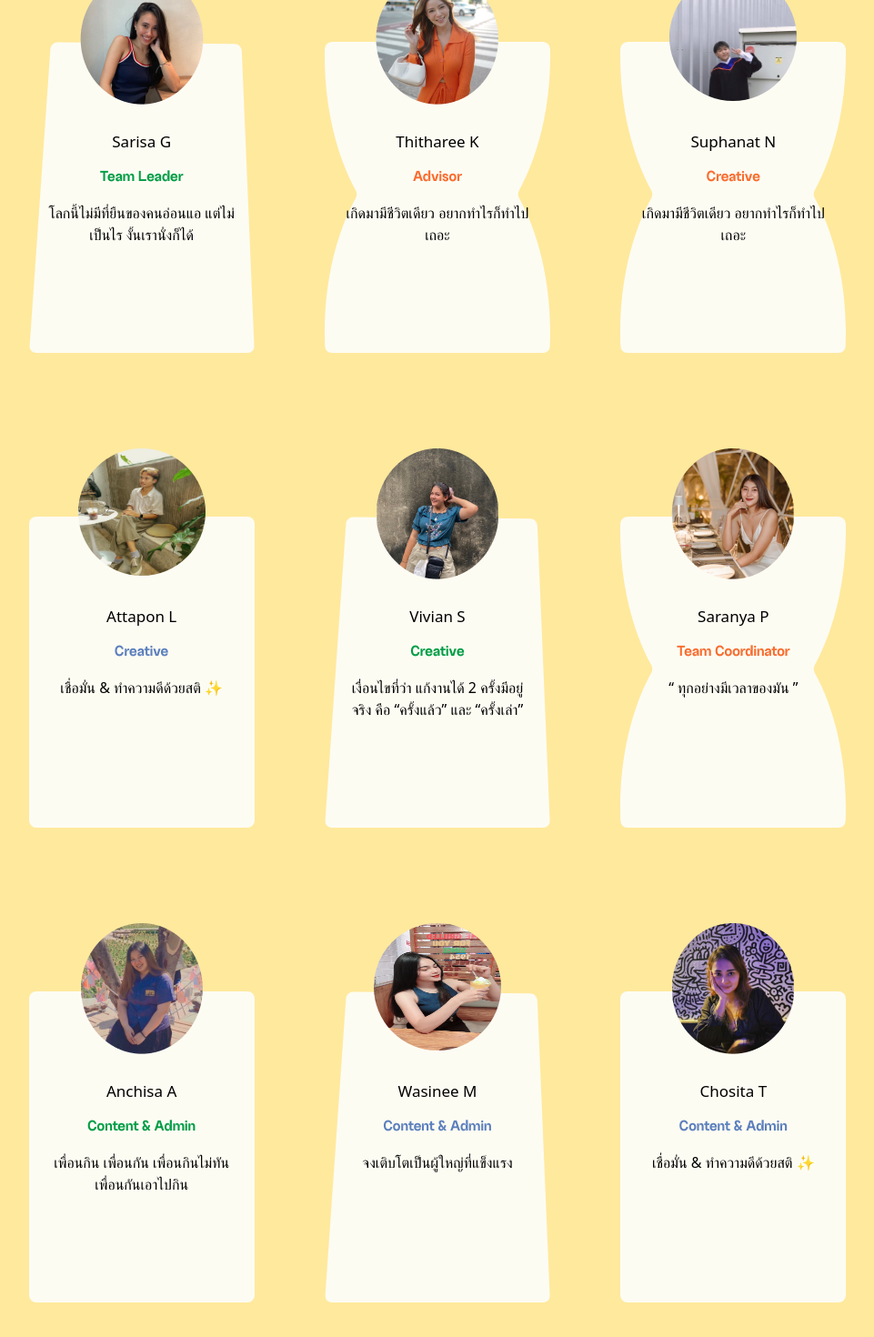
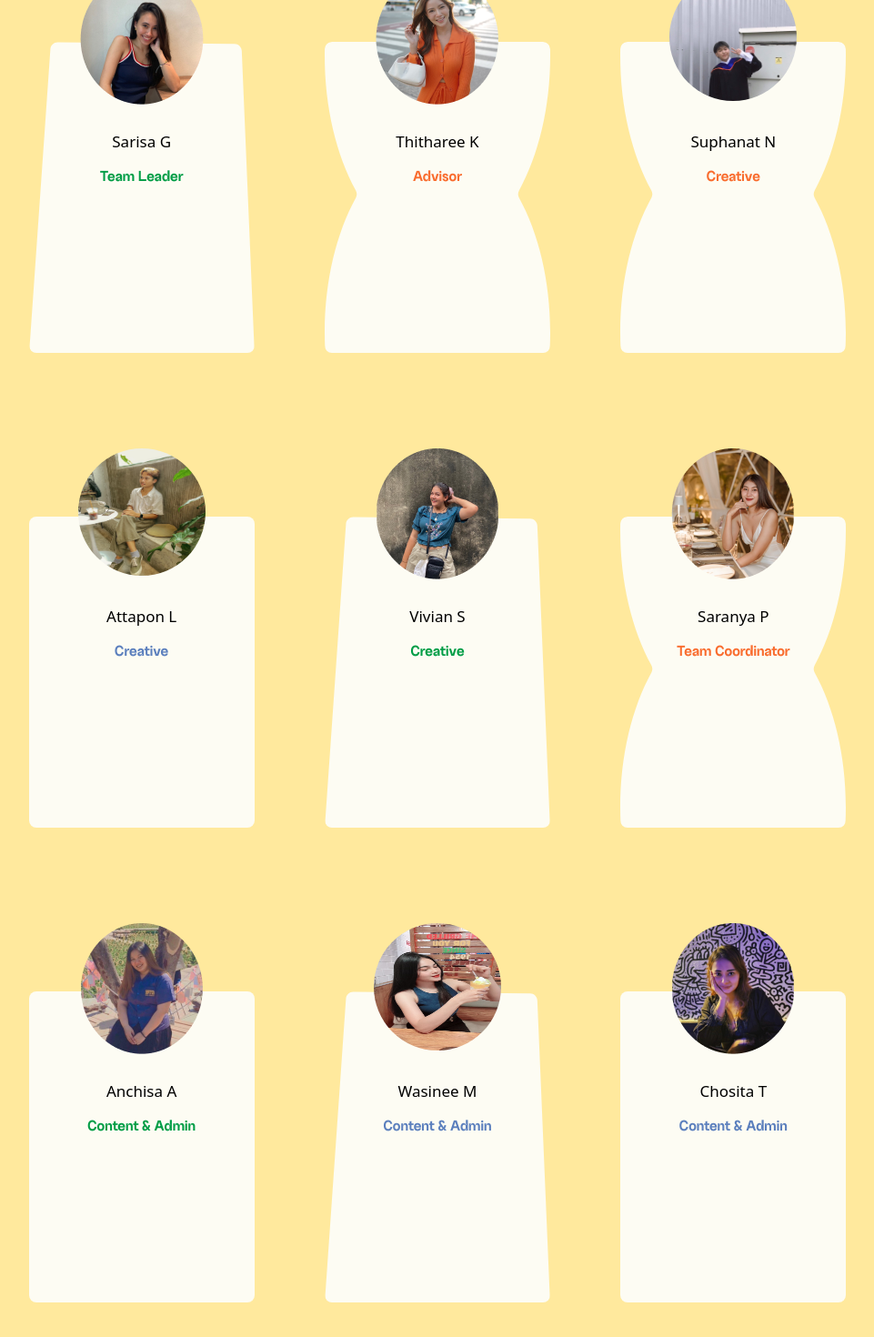
Before and after one commit to fatosaurus/Pedsupab, a React (Create React App) app: page /aboutus in a window 1280 px wide. Shown: the part 729-2199 px from the top of the page at 91% size, without its empty margins (159-1120 px from the left). Built offline with nearby package versions, Linux system fonts and the light colour scheme.

Commit message:
remove quote

```diff
--- a/src/components/About.js
+++ b/src/components/About.js
@@ -126,11 +126,11 @@ const About = () => {
                     Team Leader
                     <br />
                   </p>
-                  <p
+                  {/* <p
                   // className='quote'
                   >
                     โลกนี้ไม่มีที่ยืนของคนอ่อนแอ แต่ไม่เป็นไร งั้นเรานั่งก็ได้
-                  </p>
+                  </p> */}
                 </div>
               </div>
 
@@ -141,9 +141,9 @@ const About = () => {
                   </div>
                   <h4 className='card-title'>Thitharee K </h4>
                   <p className='color-orange sub-title'>Advisor </p>
-                  <p
+                  {/* <p
                   // className='quote'
-                  >เกิดมามีชีวิตเดียว อยากทำไรก็ทำไปเถอะ</p>
+                  >เกิดมามีชีวิตเดียว อยากทำไรก็ทำไปเถอะ</p> */}
                 </div>
               </div>
               {/* <div className='col-md-4'>
@@ -170,9 +170,9 @@ const About = () => {
                   </div>
                   <h4 className='card-title'>Suphanat N</h4>
                   <p className='color-orange sub-title'>Creative </p>
-                  <p
+                  {/* <p
                   // className='quote'
-                  >เกิดมามีชีวิตเดียว อยากทำไรก็ทำไปเถอะ</p>
+                  >เกิดมามีชีวิตเดียว อยากทำไรก็ทำไปเถอะ</p> */}
                 </div>
               </div>
               <div className='col-md-4'>
@@ -187,9 +187,9 @@ const About = () => {
                   </div>
                   <h4 className='card-title'>Attapon L</h4>
                   <p className='color-blue sub-title'>Creative </p>
-                  <p
+                  {/* <p
                   // className='quote'
-                  >เชื่อมั่น & ทำความดีด้วยสติ ✨</p>
+                  >เชื่อมั่น & ทำความดีด้วยสติ ✨</p> */}
                 </div>
               </div>
 
@@ -200,12 +200,12 @@ const About = () => {
                   </div>
                   <h4 className='card-title'>Vivian S</h4>
                   <p className='color-green sub-title'>Creative </p>
-                  <p
+                  {/* <p
                   // className='quote'
                   >
                     เงื่อนไขที่ว่า แก้งานได้ 2 ครั้งมีอยู่จริง คือ “ครั้งแล้ว”
                     และ “ครั้งเล่า”
-                  </p>
+                  </p> */}
                 </div>
               </div>
 
@@ -218,9 +218,9 @@ const About = () => {
                   <p className='color-orange sub-title'>
                     Team Coordinator
                   </p>
-                  <p
+                  {/* <p
                   // className='quote'
-                  >“ ทุกอย่างมีเวลาของมัน ”</p>
+                  >“ ทุกอย่างมีเวลาของมัน ”</p> */}
                 </div>
               </div>
               <div className='col-md-4'>
@@ -232,11 +232,11 @@ const About = () => {
                   <p className='color-green sub-title'>
                     Content & Admin
                   </p>
-                  <p
+                  {/* <p
                   // className='quote'
                   >
                     เพื่อนกิน เพื่อนกัน เพื่อนกินไม่ทัน เพื่อนกันเอาไปกิน
-                  </p>
+                  </p> */}
                 </div>
               </div>
               <div className='col-md-4'>
@@ -253,9 +253,9 @@ const About = () => {
                   <p className='color-blue sub-title'>
                     Content & Admin
                   </p>
-                  <p
+                  {/* <p
                   // className='quote'
-                  >จงเติบโตเป็นผู้ใหญ่ที่แข็งแรง</p>
+                  >จงเติบโตเป็นผู้ใหญ่ที่แข็งแรง</p> */}
                 </div>
               </div>
 
@@ -266,11 +266,11 @@ const About = () => {
                   </div>
                   <h4 className='card-title'>Chosita T</h4>
                   <p className='color-blue sub-title'>Content & Admin  </p>
-                  <p
+                  {/* <p
                   //
                   // className='quote'
 
-                  >เชื่อมั่น & ทำความดีด้วยสติ ✨</p>
+                  >เชื่อมั่น & ทำความดีด้วยสติ ✨</p> */}
                 </div>
               </div>
               {/* <div className='col-md-4'>
--- a/src/components/AboutThai.js
+++ b/src/components/AboutThai.js
@@ -117,9 +117,9 @@ const AboutThai = () => {
                   หัวหน้าทีม
                     <br />
                   </p>
-                  <p className='quote'>
+                  {/* <p className='quote'>
                     โลกนี้ไม่มีที่ยืนของคนอ่อนแอ แต่ไม่เป็นไร งั้นเรานั่งก็ได้
-                  </p>
+                  </p> */}
                 </div>
               </div>
 
@@ -130,7 +130,7 @@ const AboutThai = () => {
                   </div>
                   <h4 className='card-title'>ฐิตารีย์  </h4>
                   <p className='color-orange sub-title'>ที่ปรึกษาทีม  </p>
-                  <p className='quote'>เกิดมามีชีวิตเดียว อยากทำไรก็ทำไปเถอะ</p>
+                  {/* <p className='quote'>เกิดมามีชีวิตเดียว อยากทำไรก็ทำไปเถอะ</p> */}
                 </div>
               </div>
               {/* <div className='col-md-4'>
@@ -154,7 +154,7 @@ const AboutThai = () => {
                   </div>
                   <h4 className='card-title'>ศุภณัฐ </h4>
                   <p className='color-orange sub-title'>ครีเอทีฟ </p>
-                  <p className='quote'>เกิดมามีชีวิตเดียว อยากทำไรก็ทำไปเถอะ</p>
+                  {/* <p className='quote'>เกิดมามีชีวิตเดียว อยากทำไรก็ทำไปเถอะ</p> */}
                 </div>
               </div>
               <div className='col-md-4'>
@@ -168,7 +168,7 @@ const AboutThai = () => {
                   </div>
                   <h4 className='card-title'>อรรถพล </h4>
                   <p className='color-blue sub-title'>ครีเอทีฟ </p>
-                  <p className='quote'>เชื่อมั่น & ทำความดีด้วยสติ ✨</p>
+                  {/* <p className='quote'>เชื่อมั่น & ทำความดีด้วยสติ ✨</p> */}
                 </div>
               </div>
 
@@ -179,10 +179,10 @@ const AboutThai = () => {
                   </div>
                   <h4 className='card-title'>วิเวียน</h4>
                   <p className='color-green sub-title'>ครีเอทีฟ </p>
-                  <p className='quote'>
+                  {/* <p className='quote'>
                     เงื่อนไขที่ว่า แก้งานได้ 2 ครั้งมีอยู่จริง คือ “ครั้งแล้ว”
                     และ “ครั้งเล่า”
-                  </p>
+                  </p> */}
                 </div>
               </div>
 
@@ -195,7 +195,7 @@ const AboutThai = () => {
                   <p className='color-orange sub-title'>
                   ประสานงาน
                   </p>
-                  <p className='quote'>“ ทุกอย่างมีเวลาของมัน ”</p>
+                  {/* <p className='quote'>“ ทุกอย่างมีเวลาของมัน ”</p> */}
                 </div>
               </div>
               <div className='col-md-4'>
@@ -207,9 +207,9 @@ const AboutThai = () => {
                   <p className='color-green sub-title'>
                   คอนเทิ้น & แอดมิน
                   </p>
-                  <p className='quote'>
+                  {/* <p className='quote'>
                     เพื่อนกิน เพื่อนกัน เพื่อนกินไม่ทัน เพื่อนกันเอาไปกิน
-                  </p>
+                  </p> */}
                 </div>
               </div>
               <div className='col-md-4'>
@@ -225,7 +225,7 @@ const AboutThai = () => {
                   <p className='color-blue sub-title'>
                   คอนเทิ้น & แอดมิน
                   </p>
-                  <p className='quote'>จงเติบโตเป็นผู้ใหญ่ที่แข็งแรง</p>
+                  {/* <p className='quote'>จงเติบโตเป็นผู้ใหญ่ที่แข็งแรง</p> */}
                 </div>
               </div>
 
@@ -236,7 +236,7 @@ const AboutThai = () => {
                   </div>
                   <h4 className='card-title'>โชษิตา</h4>
                   <p className='color-blue sub-title'>คอนเทิ้น & แอดมิน  </p>
-                  <p className='quote'>เชื่อมั่น & ทำความดีด้วยสติ ✨</p>
+                  {/* <p className='quote'>เชื่อมั่น & ทำความดีด้วยสติ ✨</p> */}
                 </div>
               </div>
               {/* <div className='col-md-4'>
```
